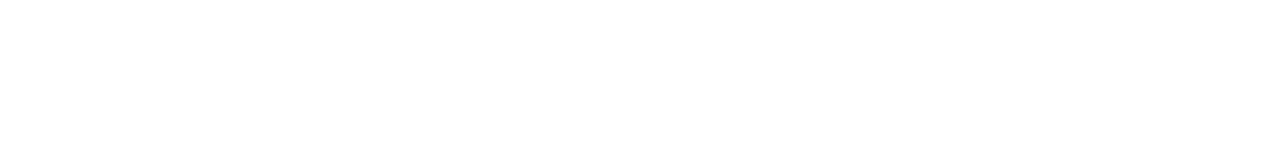
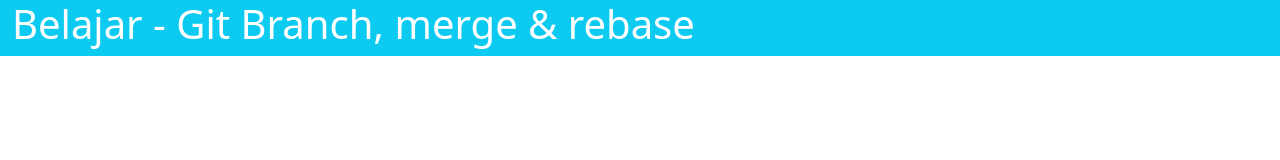
Before and after one commit to rizkypanz16/cv-ats-rizkypanjis, a website: page index.html in a window 1280 px wide. Drawn offline with nearby package versions, Linux system fonts and the light colour scheme.

Commit message:
add bootstrap

```diff
--- a/index.html
+++ b/index.html
@@ -5,8 +5,18 @@
     <meta http-equiv="X-UA-Compatible" content="IE=edge">
     <meta name="viewport" content="width=device-width, initial-scale=1.0">
     <title>Git Branch Labs</title>
+
+    <!-- load bootstrap.min.css -->
+    <link rel="stylesheet" href="./node_modules/bootstrap/dist/css/bootstrap.min.css">
+
+    <!-- load bootstrap.min.js -->
+    <script src="./node_modules/bootstrap/dist/js/bootstrap.min.js"></script>
 </head>
 <body>
-
+    <div class="container-fluid">
+        <div class="row bg-info text-white">
+            <h1 class="h1">Belajar - Git Branch, merge & rebase</h1>
+        </div>
+    </div>
 </body>
 </html>
--- /dev/null
+++ b/package.json
@@ -0,0 +1,5 @@
+{
+  "dependencies": {
+    "bootstrap": "^5.3.0-alpha3"
+  }
+}
```
Also changed, not shown: 2 other files.
